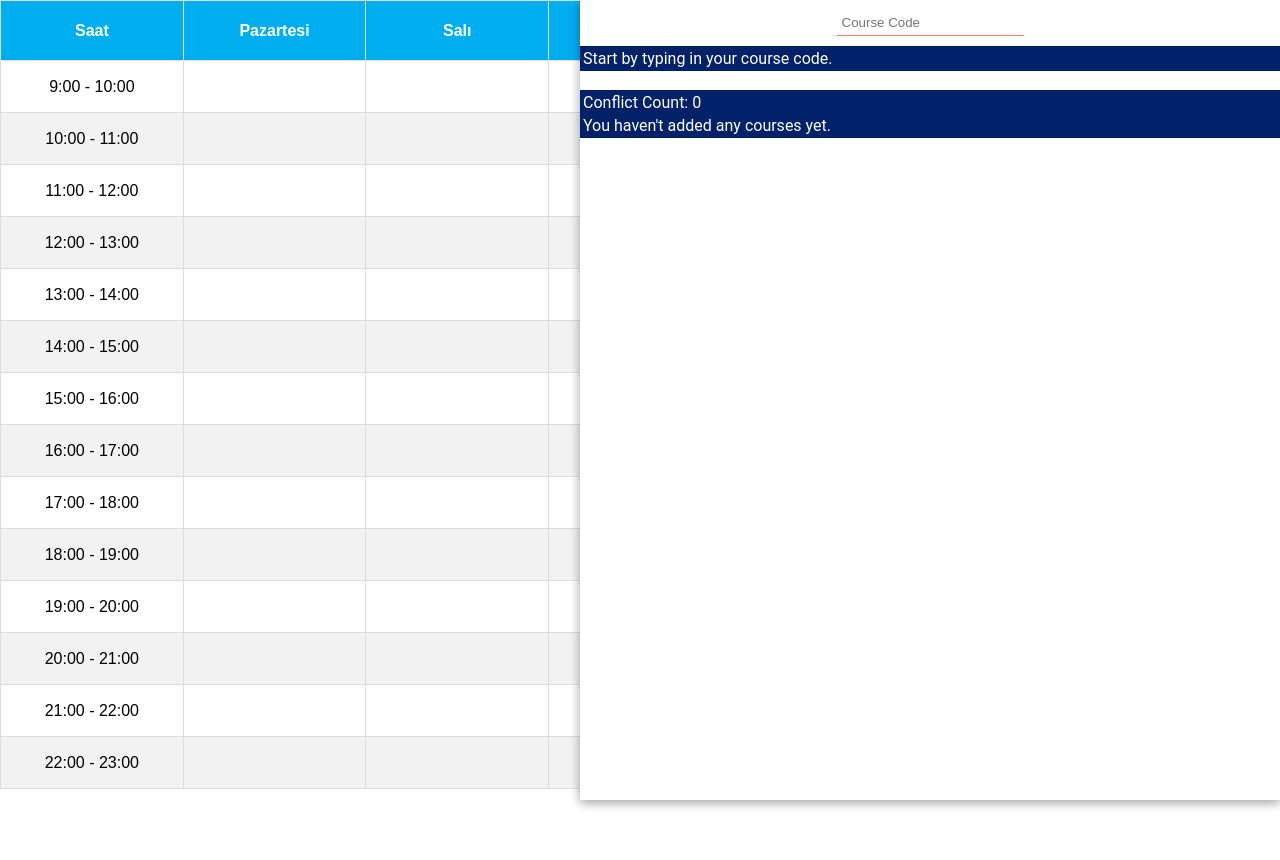
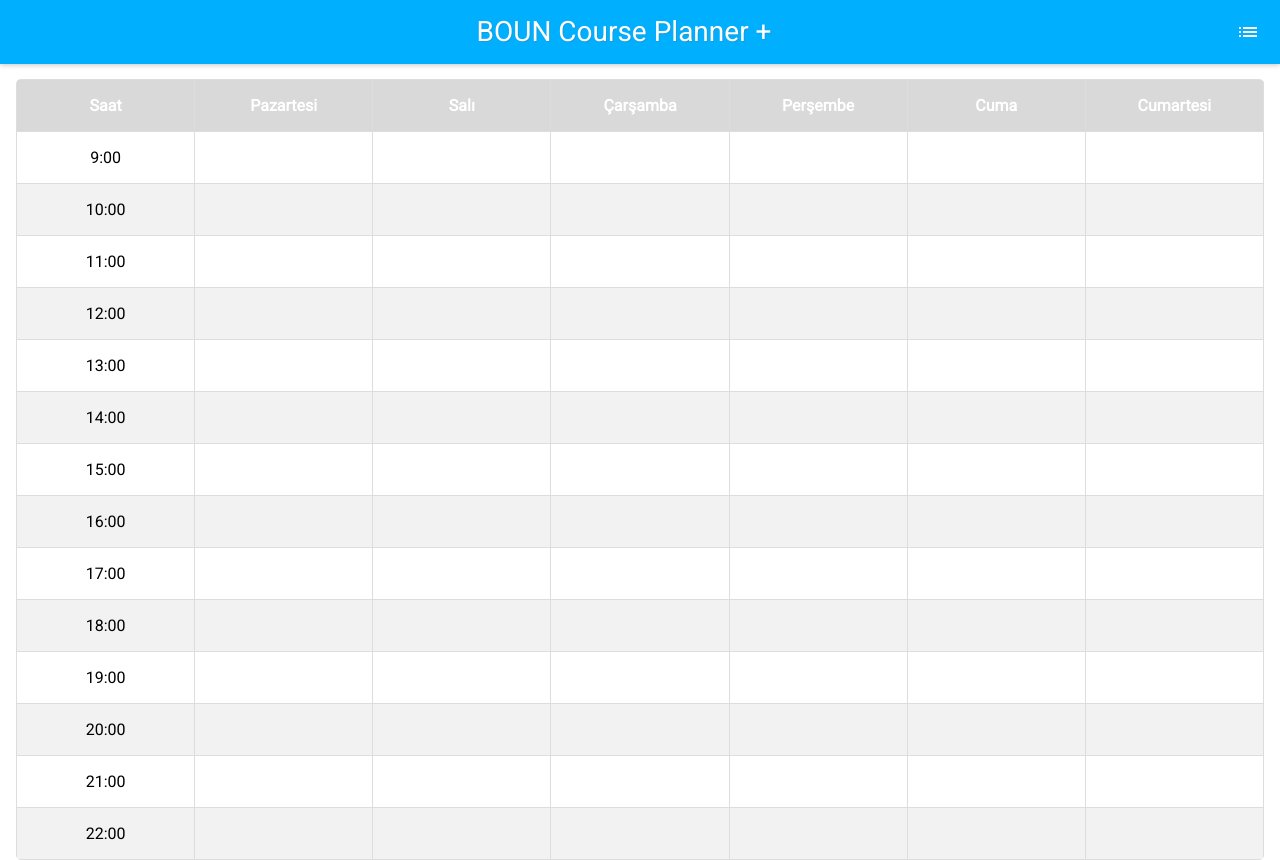
Before and after one commit to DespicableSensei/BOUN-Planner, a React (Create React App) app: page / in a window 1280 px wide. Before the commit the page ends 800 px from the top, so only its background shows below. Built offline with nearby package versions, Linux system fonts and the light colour scheme.

Commit message:
UI Improvements Underway

```diff
--- a/public/index.html
+++ b/public/index.html
@@ -6,6 +6,7 @@
     <meta name="theme-color" content="#000000">
     <link rel="manifest" href="%PUBLIC_URL%/manifest.json">
     <link rel="shortcut icon" href="%PUBLIC_URL%/favicon.ico">
+    <link href="https://fonts.googleapis.com/css?family=Roboto" rel="stylesheet">
     <title>BOUN Course Planner+</title>
   </head>
   <body>
--- a/src/App.css
+++ b/src/App.css
@@ -1,6 +1,6 @@
 body {
-  font-family: Arial, Helvetica, sans-serif;
   user-select: none;
+  font-family: "Roboto", sans-serif;
 }
 ul li {
 user-select: none;
@@ -35,7 +35,11 @@
 }
 #coursesTable {
   border-collapse: collapse;
-  width: 100%;
+  border-radius: 5px;
+  overflow: hidden;
+  width: calc(100% - 32px);
+  margin-left: 16px;
+  margin-right: 16px;
 }
 
 #coursesTable td, #coursesTable th {
@@ -51,9 +55,11 @@
 #coursesTable tr:hover {background-color: #ddd;}
 
 #coursesTable th {
-  padding-top: 12px;
-  padding-bottom: 12px;
   text-align: center;
-  background-color: #00AEEF;
-  color: white;
+  background-color: rgba(190, 190, 190, 0.589);
+  color: rgb(255, 255, 255);
 }
+
+.mainContent {
+  margin-top: 15px;
+}
--- a/src/Components/ActualTable.js
+++ b/src/Components/ActualTable.js
@@ -53,8 +53,9 @@
     }
     giveActualTime(timeIndex) {
         var startTimeIndex = timeIndex+9;
-        var endTimeIndex = timeIndex+10;
-        var finalTimeString = startTimeIndex + ":00 - " + endTimeIndex + ":00";
+        //var endTimeIndex = timeIndex+10;
+        //var finalTimeString = startTimeIndex + ":00 - " + endTimeIndex + ":00";
+        var finalTimeString = startTimeIndex + ":00";
         return finalTimeString;
     }
     render() {
--- a/src/Components/App.js
+++ b/src/Components/App.js
@@ -7,16 +7,25 @@
 import CourseSearch from './CourseSearch';
 import AddedCourses from "./AddedCourses";
 import { MuiThemeProvider } from 'material-ui/styles';
-import { Snackbar, Drawer } from 'material-ui';
+import { Snackbar, Drawer, AppBar, IconButton } from 'material-ui';
+import ActionList from "material-ui/svg-icons/action/list";
+import BounLogo from "../Static/logo.png";
+import getMuiTheme from "material-ui/styles/getMuiTheme";
+import darkBaseTheme from 'material-ui/styles/baseThemes/darkBaseTheme';
+import { lightBlueA400 } from "material-ui/styles/colors";
+
 
 class App extends Component {
   constructor() {
     super();
+
     var array = new Array(84);
     array = array.fill([""]);
+
     var myCourses = [];
     var myCoursesIndexes = [];
     var conflicts = [];
+
     this.state = {
       array:array,
       myCourses:myCourses,
@@ -170,20 +179,53 @@
       openNotification: false,
     });
   };
+  // render() {
+  //   return (
+  //     <MuiThemeProvider>
+  //     <div>
+  //     <Drawer docked={true} openSecondary={true} width={700} open={this.state.openDrawer}>
+  //     <CourseSearch getIndex={this.getIndex.bind(this)} courseIndexes={this.state.myCoursesIndexes} checkForConflicts={this.checkForConflicts.bind(this)} addCourse={this.addCourse.bind(this)} all={all} />
+  //     <br/>
+  //     <AddedCourses removeCourse={this.removeCourse.bind(this)} conflicts={this.checkForConflicts()} array={this.state.array} addedCourses={this.state.myCourses}/>
+  //     </Drawer>
+  //       <div  className="table">
+  //       <ActualTable array={this.state.array}/>
+  //       </div>
+  //       <Snackbar open={this.state.openNotification} message={this.state.notificationMessage} autoHideDuration={4000} onRequestClose={this.handleRequestClose} />
+  //     </div>
+  //     </MuiThemeProvider>
+  //   );
+  // }
+
   render() {
-    return (
-      <MuiThemeProvider>
-      <div>
-      <Drawer docked={true} openSecondary={true} width={700} open={this.state.openDrawer}>
-      <CourseSearch getIndex={this.getIndex.bind(this)} courseIndexes={this.state.myCoursesIndexes} checkForConflicts={this.checkForConflicts.bind(this)} addCourse={this.addCourse.bind(this)} all={all} />
-      <br/>
-      <AddedCourses removeCourse={this.removeCourse.bind(this)} conflicts={this.checkForConflicts()} array={this.state.array} addedCourses={this.state.myCourses}/>
-      </Drawer>
-        <div  className="table">
-        <ActualTable array={this.state.array}/>
+    let titleStyle = {
+      textAlign: "center",
+      textShadow: "1px 1px rgba(100, 100, 100, 0.26)",
+      fontSize: 28
+    };
+    const muiTheme = getMuiTheme({
+      palette: {
+        primary1Color: lightBlueA400,
+      }
+    });
+    return(
+      <MuiThemeProvider muiTheme={muiTheme}>
+        <AppBar
+          title={"BOUN Course Planner +"}
+          showMenuIconButton={false}
+          iconElementRight={<IconButton><ActionList /></IconButton>}
+          iconElementLeft={<BounLogo/>}
+          titleStyle={titleStyle}
+        />
+        <div className={"mainContent"}>
+        <ActualTable array={this.state.array} />
         </div>
-        <Snackbar open={this.state.openNotification} message={this.state.notificationMessage} autoHideDuration={4000} onRequestClose={this.handleRequestClose} />
-      </div>
+        <Snackbar
+          open={this.state.openNotification}
+          message={this.state.notificationMessage}
+          autoHideDuration={4000}
+          onRequestClose={this.handleRequestClose}
+        />
       </MuiThemeProvider>
     );
   }
```
Also changed, not shown: src/Static/logo.png (added), src/Static/play-symbol.svg (added).
